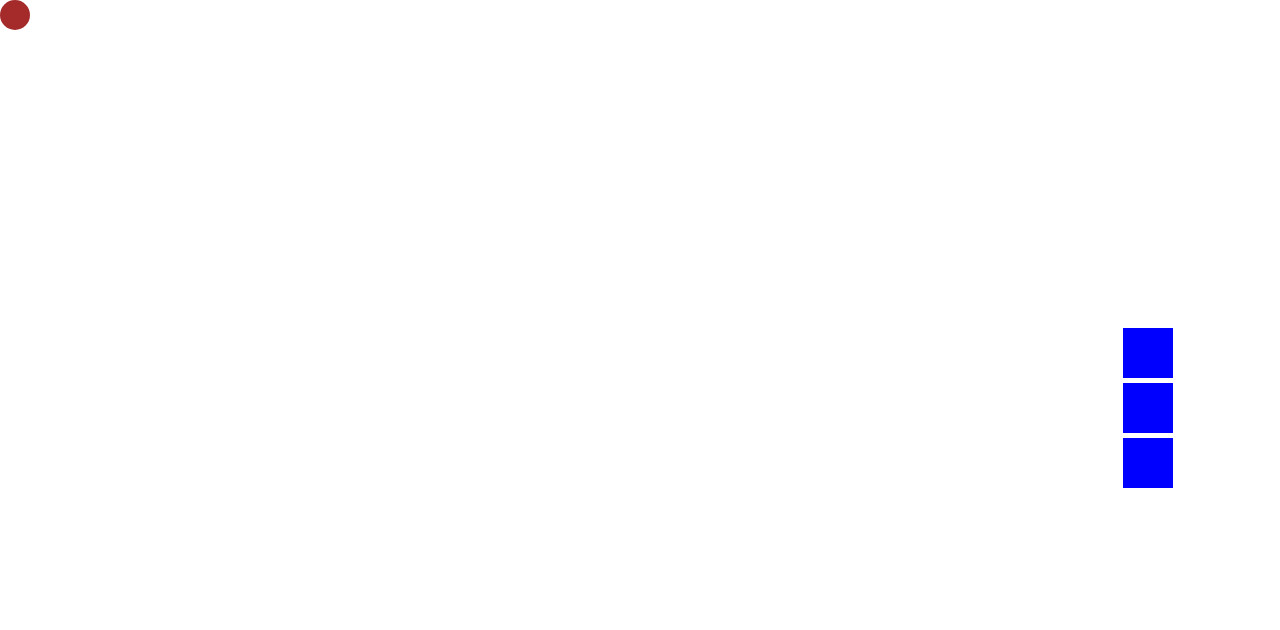
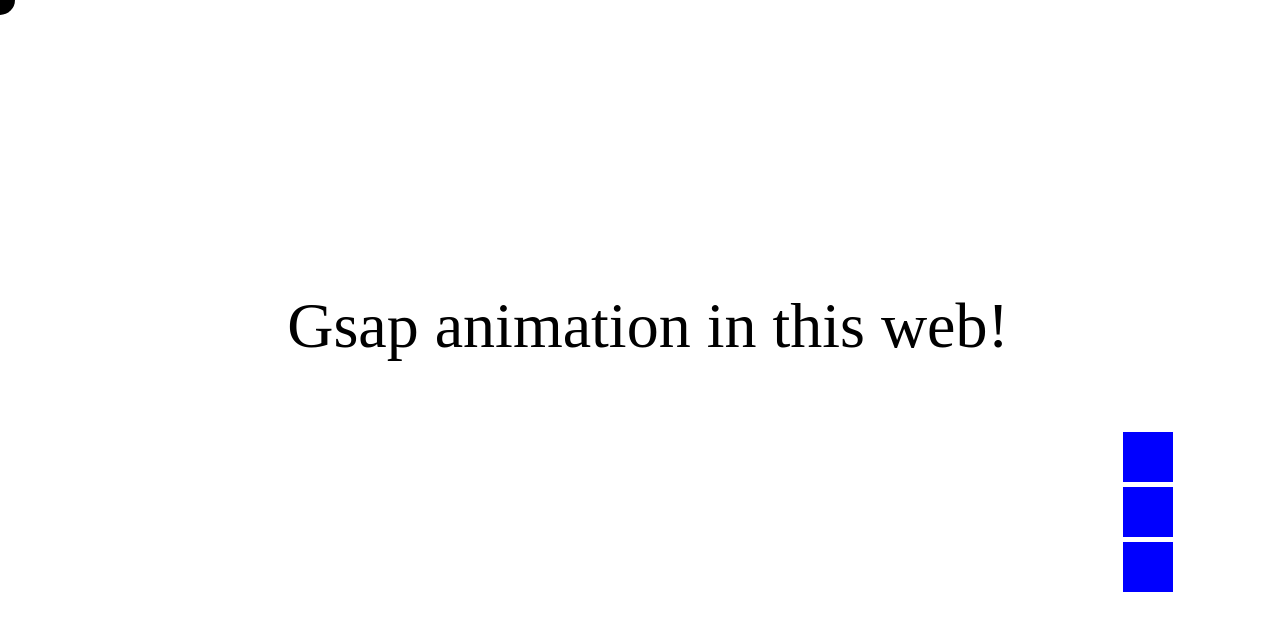
Before and after one commit to tojoniaina30/gsap-toky-be, a website built with Vite: page index.html in a window 1280 px wide. Built offline with nearby package versions, Linux system fonts and the light colour scheme.

Commit message:
vita le cursor tss sy anim miova

```diff
--- a/index.html
+++ b/index.html
@@ -8,10 +8,14 @@
     <title>Vite App</title>
   </head>
   <body>
-    <div class="round"></div>
+    <div>
+      <p>Gsap animation in this web!</p>
+    </div>
+
     <div class="box"></div>
     <div class="box"></div>
     <div class="box"></div>
+    <div class="round"></div>
     <script type="module" src="/main.js"></script>
   </body>
 </html>
--- a/main.js
+++ b/main.js
@@ -30,6 +30,7 @@ let round = document.querySelector('.round')
 gsap.to(round, {
   repeat:-1,
   duration:0.0003,
+
   onRepeat:()=>{
     gsap.set(round,{
       css:{
--- a/style.css
+++ b/style.css
@@ -6,6 +6,13 @@ body{
   gap: 5px;
   width: 100vw;
   height: 100vh;
+  background-color: #fff;
+  cursor: none;
+}
+p{
+  font-style: large;
+  font-weight: 400;
+  font-size: 64px;
 }
 .box{
   width: 50px;
@@ -19,5 +26,7 @@ body{
   width: 30px;
   height: 30px;
   border-radius: 50px;
-  background-color: brown;
+  background-color: #fff;
+  transform: translate(-50%, -50%);
+  mix-blend-mode: difference;
 }
```
